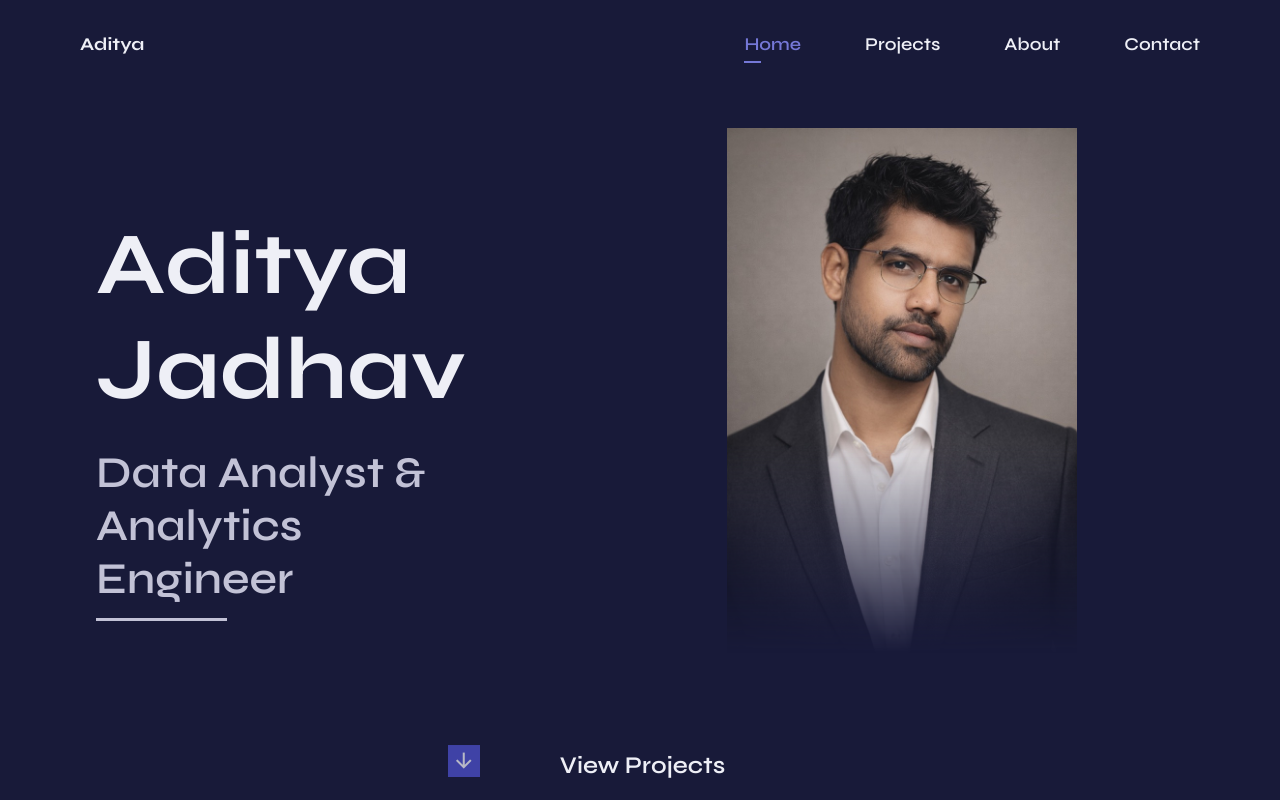
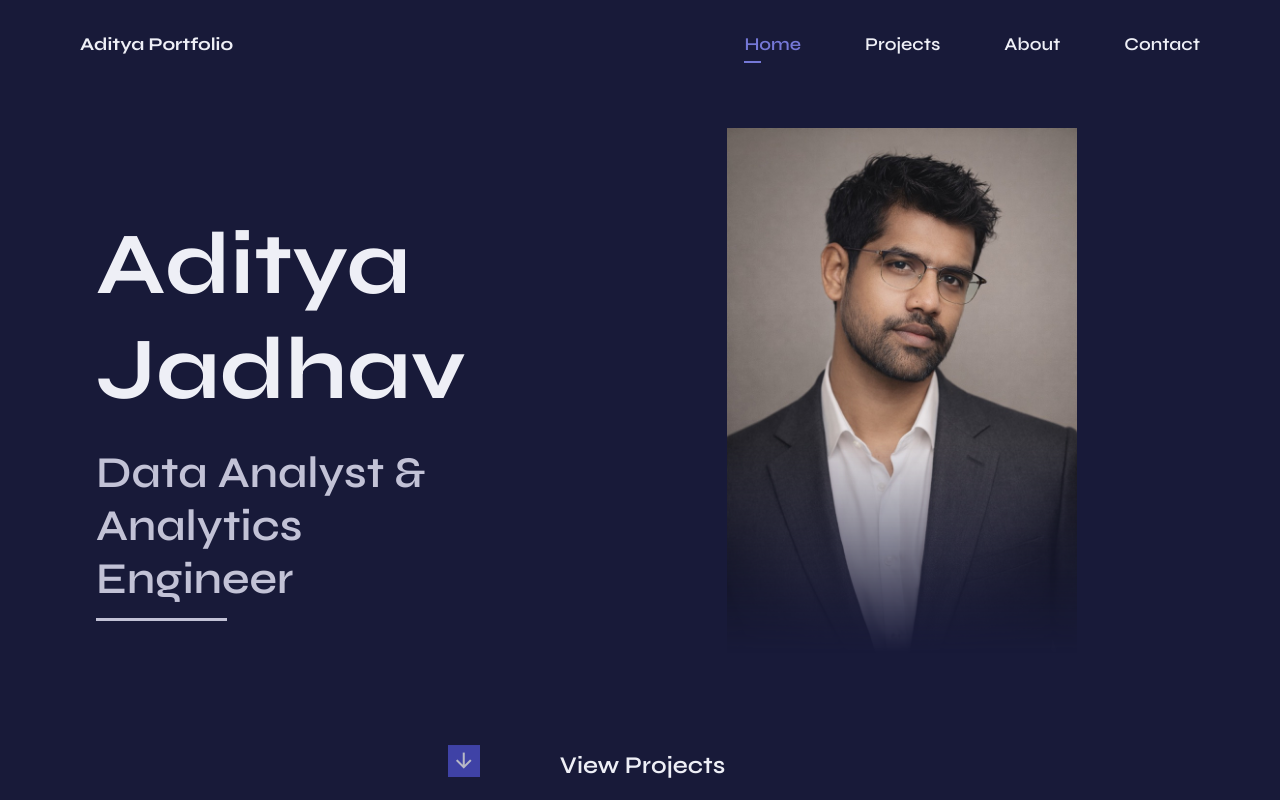
Before and after one commit to adij27/Responsive-Portfolio-Aditya, a website built with Vite: page index.html in a window 1280 px wide. Shown: the top 800 px of the page. Built offline with nearby package versions, Linux system fonts and the light colour scheme; files whose address does not match are found by name.

Commit message:
README.md update

```diff
--- a/index.html
+++ b/index.html
@@ -19,7 +19,7 @@
     <!-- Header -->
     <header class="header" id="header">
         <nav class="nav container">
-            <a href="#" class="nav__logo">Aditya</a>
+            <a href="#" class="nav__logo">Aditya Portfolio</a>
 
             <div class="nav__menu" id="nav-menu">
                 <ul class="nav__list">
```
